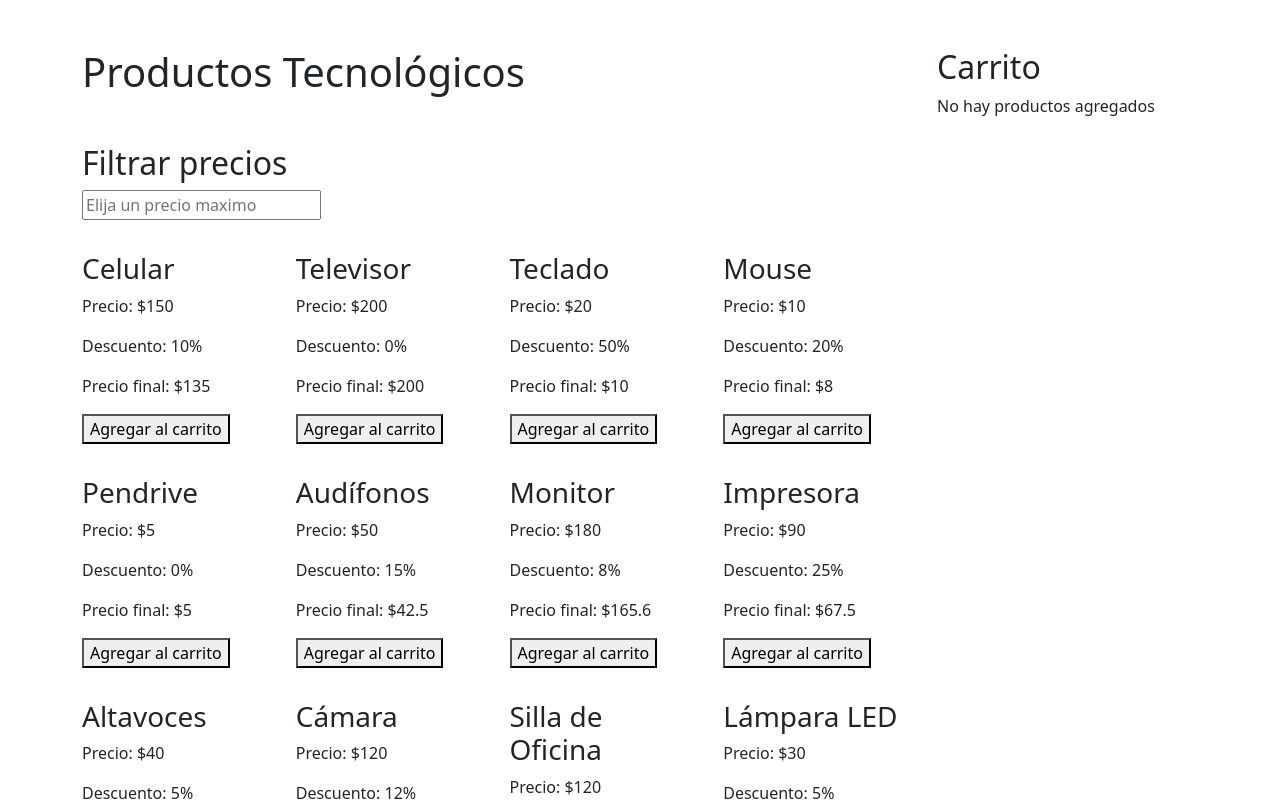
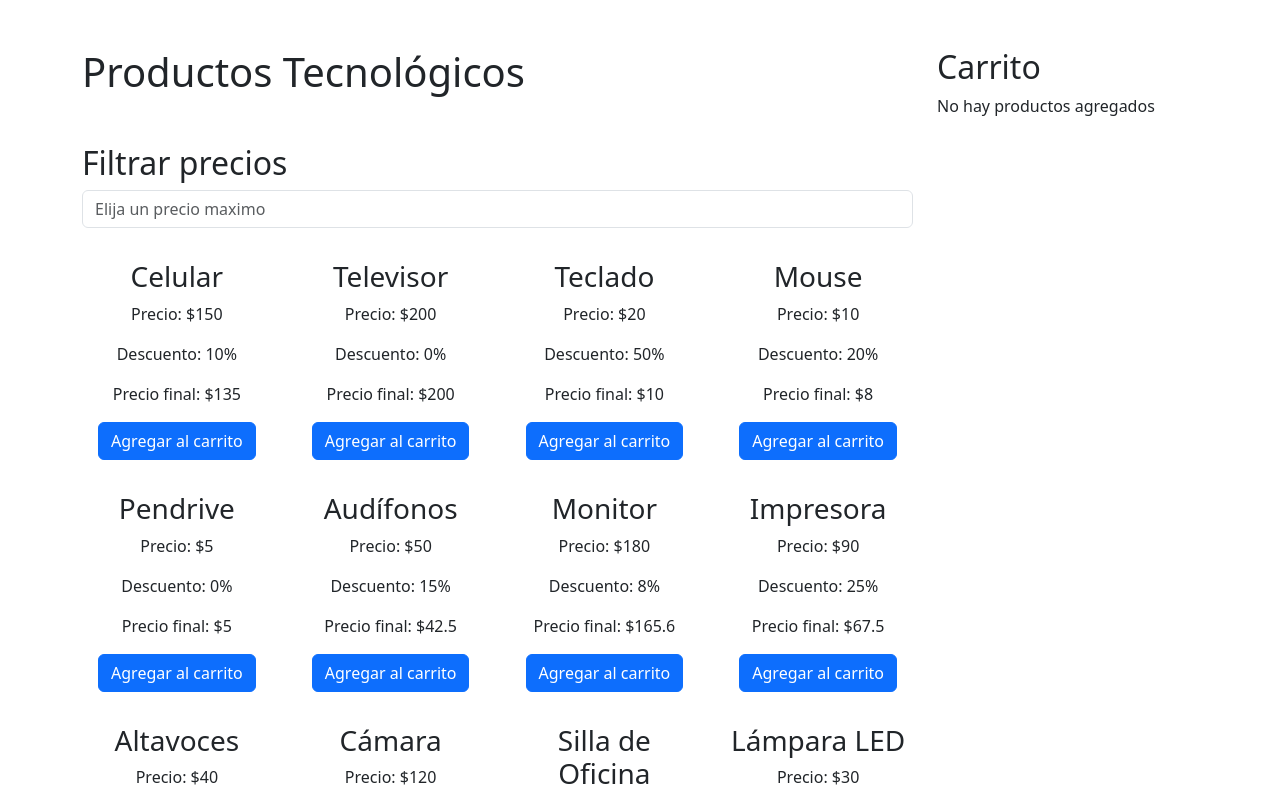
Before and after one commit to SchmidtAlejo/ProyectoFinalJs, a plain HTML site: page index.html in a window 1280 px wide. Drawn offline with nearby package versions, Linux system fonts and the light colour scheme.

Commit message:
update bootstrap

```diff
--- a/index.html
+++ b/index.html
@@ -23,9 +23,10 @@
               type="number"
               id="inputProductosId"
               placeholder="Elija un precio maximo"
+              class="form-control"
             />
           </div>
-          <div id="productosId" class="row"></div>
+          <div id="productosId" class="row .justify-content-evenly text-center"></div>
         </div>
         <div class="col-3 my-5 carrito">
           <h2>Carrito</h2>
--- a/main.js
+++ b/main.js
@@ -61,6 +61,7 @@ function actualizarCarrito() {
         carritoItemsContainer.append(carritoTotal);
         const vaciarCarrito = document.createElement('button');
         vaciarCarrito.textContent = "Vaciar carrito";
+        vaciarCarrito.className = "btn btn-primary";
         vaciarCarrito.onclick = () => {vaciarCarritoFun()};
         carritoItemsContainer.append(vaciarCarrito);
     }
@@ -97,6 +98,7 @@ function enlistarProductos(productosArray) {
         productItemDescuento.innerText = "Descuento: " + producto.descuento + "%";
         productItemPrecioFinal.innerText = "Precio final: $" + producto.precioFinal;
         productItemButton.innerText = "Agregar al carrito";
+        productItemButton.className = "btn btn-primary";
         productItemButton.onclick = () => {
             agregarProducto(producto);
         }
```
